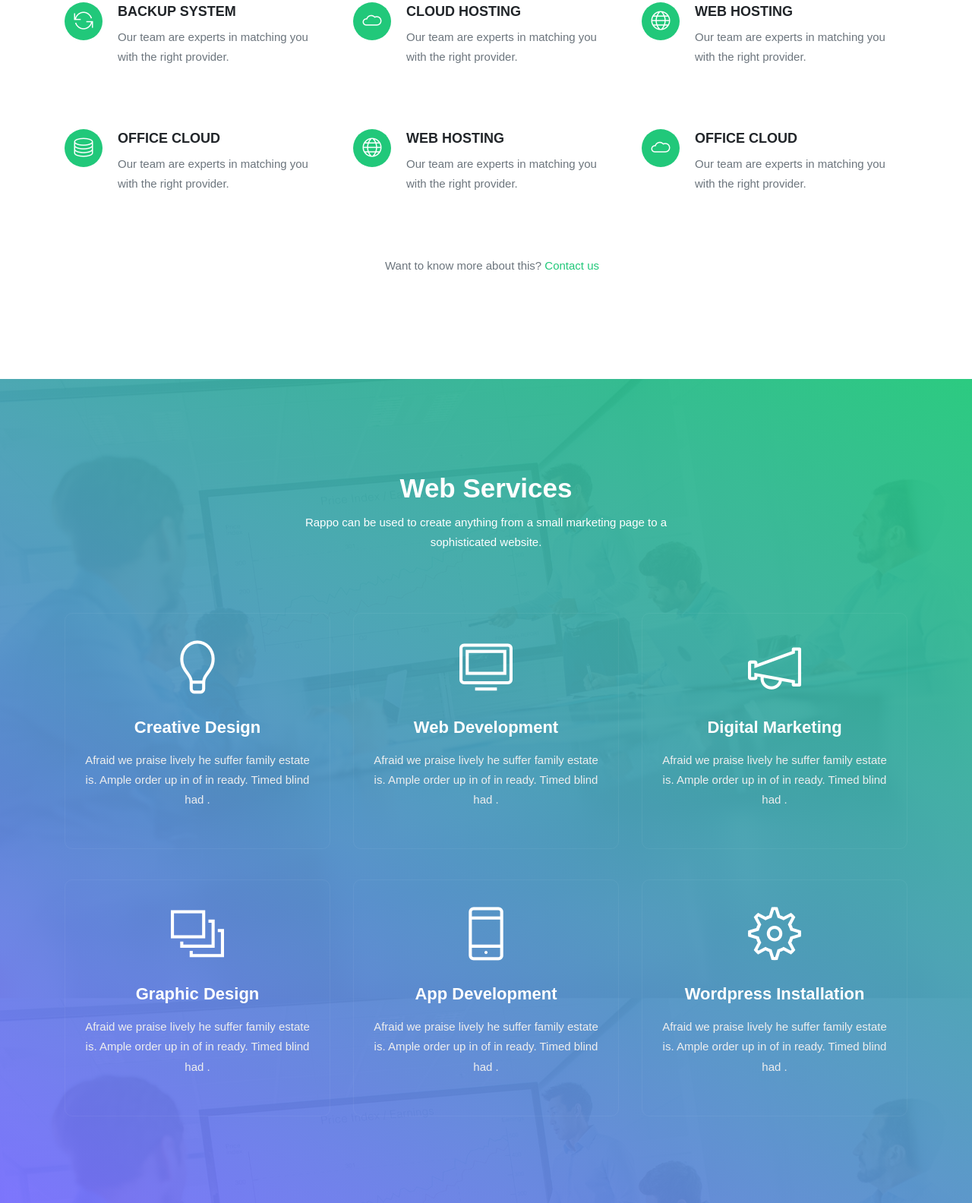
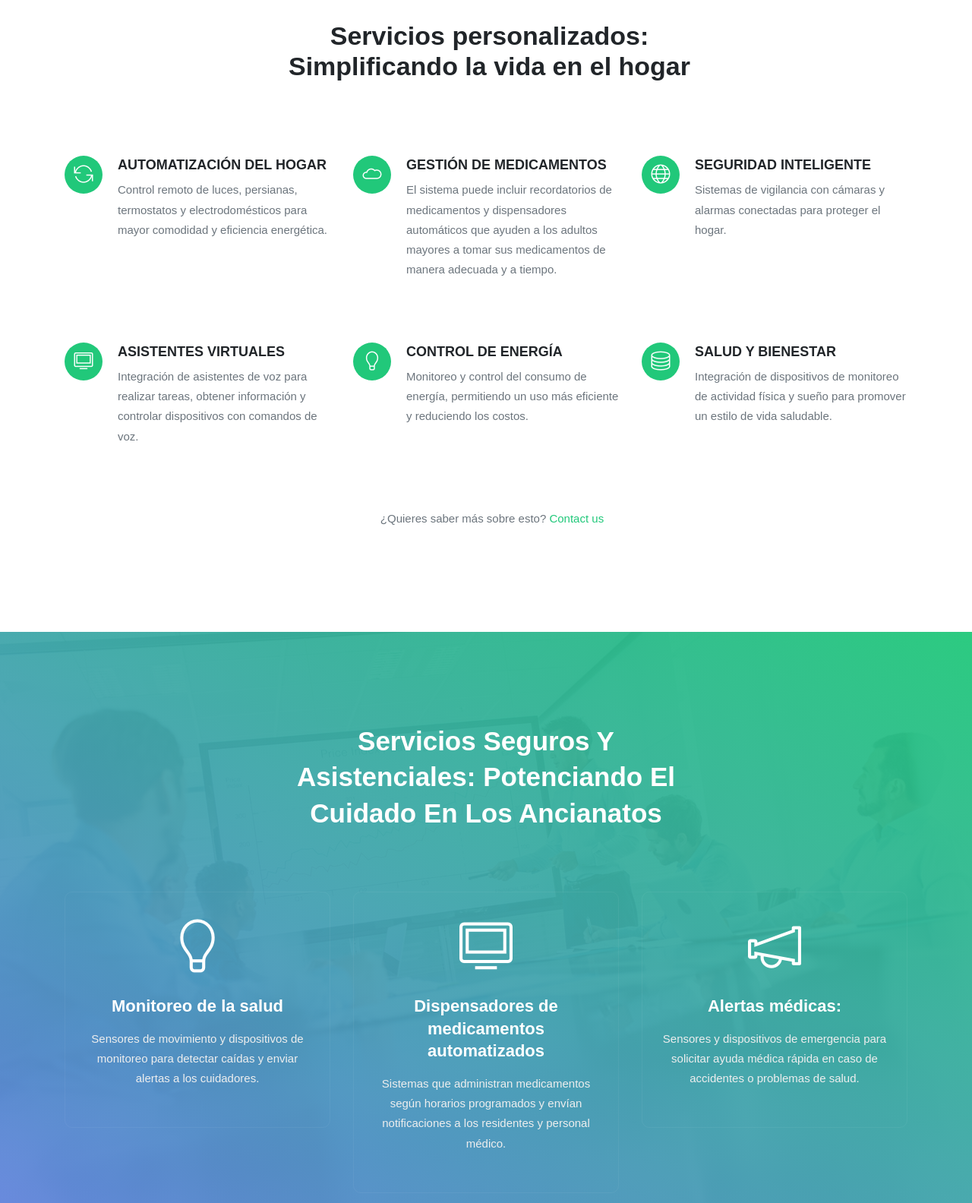
Before and after one commit to diegoalbanovoa/OASIS, a website: page theme/service.html in a window 1280 px wide. Shown: the part 772-2356 px from the top of the page at 76% size. Drawn offline with Linux system fonts and the light colour scheme; some packages are replaced by stand-ins of ours; a web font is replaced by a local one.

Commit message:
Modificación de servicios de la organización

```diff
--- a/theme/service.html
+++ b/theme/service.html
@@ -23,6 +23,9 @@
   <meta name="author" content="Themefisher">
   <meta name="generator" content="Themefisher Rappo HTML Template v1.0">
 
+  <!-- theme meta -->
+  <meta name="theme-name" content="rappo" />
+
   <!-- bootstrap -->
   <link rel="stylesheet" href="plugins/bootstrap/bootstrap.min.css">
   <!-- Animate -->
@@ -44,6 +47,7 @@
 
 </head>
 <body id="top-header">
+
 <!-- LOADER TEMPLATE -->
 <div id="page-loader">
   <div class="loader-icon fa fa-spin colored-border"></div>
@@ -141,8 +145,8 @@
             <div class="row justify-content-center">
                 <div class="col-lg-9 col-md-12 col-12 text-center">
                     <div class="page-banner-content">
-                        <h1 class="display-4 font-weight-bold">Web & Cloud services</h1>
-                        <p>We'd love to talk about how we can help you.</p>
+                        <h1 class="display-4 font-weight-bold">Domótica centrada en la fragilidad: Mejorando la vida de adultos mayores vulnerables</h1>
+                        <p>Nos encantaría hablar sobre cómo podemos ayudarte.</p>
                     </div>
                 </div>
             </div> <!-- / .row -->
@@ -156,7 +160,7 @@
             <div class="row justify-content-center mb-5">
                 <div class="col-lg-7 pl-4 text-center">
                     <div class="service-heading">
-                        <h1>Get a better deal and start saving money today</h1>
+                        <h1>Servicios personalizados: Simplificando la vida en el hogar</h1>
                     </div>
                 </div>
             </div>
@@ -168,8 +172,8 @@
                             <i class="ti-reload"></i>
                         </div>
                         <div class="service-inner-content media-body">
-                            <h4>Backup System</h4>
-                            <p>Our team are experts in matching you with the right provider.</p>
+                            <h4>Automatización del hogar</h4>
+                            <p>Control remoto de luces, persianas, termostatos y electrodomésticos para mayor comodidad y eficiencia energética.</p>
                         </div>
                     </div>
                 </div>
@@ -180,8 +184,8 @@
                             <i class="ti-cloud"></i>
                         </div>
                         <div class="service-inner-content media-body">
-                            <h4>Cloud Hosting</h4>
-                            <p>Our team are experts in matching you with the right provider.</p>
+                            <h4>Gestión de medicamentos</h4>
+                            <p>El sistema puede incluir recordatorios de medicamentos y dispensadores automáticos que ayuden a los adultos mayores a tomar sus medicamentos de manera adecuada y a tiempo. </p>
                         </div>
                     </div>
                 </div>
@@ -192,8 +196,8 @@
                             <i class="ti-world"></i>
                         </div>
                         <div class="service-inner-content media-body">
-                            <h4>Web hosting</h4>
-                            <p>Our team are experts in matching you with the right provider.</p>
+                            <h4>Seguridad inteligente</h4>
+                            <p>Sistemas de vigilancia con cámaras y alarmas conectadas para proteger el hogar.</p>
                         </div>
                     </div>
                 </div>
@@ -201,11 +205,11 @@
                 <div class="col-lg-4 mb-3 col-md-6">
                     <div class="service-block media ">
                         <div class="service-icon">
-                            <i class="ti-server"></i>
+                            <i class="ti-desktop"></i>
                         </div>
                         <div class="service-inner-content media-body">
-                            <h4>Office Cloud</h4>
-                            <p>Our team are experts in matching you with the right provider.</p>
+                            <h4>Asistentes virtuales</h4>
+                            <p>Integración de asistentes de voz para realizar tareas, obtener información y controlar dispositivos con comandos de voz.</p>
                         </div>
                     </div>
                 </div>
@@ -213,11 +217,11 @@
                 <div class="col-lg-4 col-md-6">
                     <div class="service-block media">
                         <div class="service-icon">
-                            <i class="ti-world"></i>
+                            <i class="ti-light-bulb"></i>
                         </div>
                         <div class="service-inner-content media-body">
-                            <h4>Web hosting</h4>
-                            <p>Our team are experts in matching you with the right provider.</p>
+                            <h4>Control de energía</h4>
+                            <p>Monitoreo y control del consumo de energía, permitiendo un uso más eficiente y reduciendo los costos.</p>
                         </div>
                     </div>
                 </div>
@@ -225,11 +229,11 @@
                 <div class="col-lg-4 col-md-6">
                     <div class="service-block media">
                         <div class="service-icon">
-                            <i class="ti-cloud"></i>
+                            <i class="ti-server"></i>
                         </div>
                         <div class="service-inner-content media-body">
-                            <h4>Office Cloud</h4>
-                            <p>Our team are experts in matching you with the right provider.</p>
+                            <h4>Salud y bienestar</h4>
+                            <p> Integración de dispositivos de monitoreo de actividad física y sueño para promover un estilo de vida saludable.</p>
                         </div>
                     </div>
                 </div>
@@ -237,7 +241,7 @@
 
             <div class="row">
                 <div class="col-lg-12 text-center">
-                    <p class="pl-3">Want to know more about this? <a href="#!">Contact us</a></p>
+                    <p class="pl-3">¿Quieres saber más sobre esto? <a href="#!">Contact us</a></p>
                 </div>
             </div>
         </div>
@@ -250,13 +254,12 @@
                     <div class="section-heading">
                         <!-- Heading -->
                         <h2 class="section-title mb-2 text-white">
-                            Web Services
+                          Servicios seguros y asistenciales: Potenciando el cuidado en los ancianatos
                         </h2>
 
                         <!-- Subheading -->
                         <p class="mb-5 text-white">
-                            Rappo can be used to create anything from a small marketing page to a sophisticated website.
-                        </p>
+
                     </div>
                 </div>
             </div> <!-- / .row -->
@@ -265,44 +268,44 @@
                 <div class="col-lg-4 col-sm-6 col-md-6 mb-30">
                     <div class="web-service-block">
                         <i class="ti-light-bulb"></i>
-                        <h3>Creative Design</h3>
-                        <p>Afraid we praise lively he suffer family estate is. Ample order up in of in ready. Timed blind had .</p>
+                        <h3>Monitoreo de la salud</h3>
+                        <p> Sensores de movimiento y dispositivos de monitoreo para detectar caídas y enviar alertas a los cuidadores.</p>
                     </div>
                 </div>
                 <div class="col-lg-4 col-sm-6 col-md-6 mb-30">
                     <div class="web-service-block">
                         <i class="ti-desktop"></i>
-                        <h3>Web Development</h3>
-                        <p>Afraid we praise lively he suffer family estate is. Ample order up in of in ready. Timed blind had .</p>
+                        <h3>Dispensadores de medicamentos automatizados</h3>
+                        <p>Sistemas que administran medicamentos según horarios programados y envían notificaciones a los residentes y personal médico.</p>
                     </div>
                 </div>
                 <div class="col-lg-4 col-sm-6 col-md-6 mb-30">
                     <div class="web-service-block">
                         <i class="ti-announcement"></i>
-                        <h3>Digital Marketing</h3>
-                        <p>Afraid we praise lively he suffer family estate is. Ample order up in of in ready. Timed blind had .</p>
+                        <h3>Alertas médicas:</h3>
+                        <p>Sensores y dispositivos de emergencia para solicitar ayuda médica rápida en caso de accidentes o problemas de salud.</p>
                     </div>
                 </div>
 
                 <div class="col-lg-4 col-sm-6 col-md-6 ">
                     <div class="web-service-block">
                         <i class="ti-layers-alt"></i>
-                        <h3>Graphic Design</h3>
-                        <p>Afraid we praise lively he suffer family estate is. Ample order up in of in ready. Timed blind had .</p>
+                        <h3>Monitoreo ambiental</h3>
+                        <p>Sensores de temperatura y humedad para garantizar condiciones de vida confortables y seguras.</p>
                     </div>
                 </div>
                 <div class="col-lg-4 col-sm-6 col-md-6 ">
                     <div class="web-service-block">
                         <i class="ti-mobile"></i>
-                        <h3>App Development</h3>
-                        <p>Afraid we praise lively he suffer family estate is. Ample order up in of in ready. Timed blind had .</p>
+                        <h3>Control de iluminación adaptativa</h3>
+                        <p> Iluminación inteligente que se ajusta según las necesidades individuales de los residentes y mejora la seguridad y comodidad.</p>
                     </div>
                 </div>
                 <div class="col-lg-4 col-sm-6 col-md-6 ">
                     <div class="web-service-block">
                         <i class="ti-settings"></i>
-                        <h3>Wordpress Installation</h3>
-                        <p>Afraid we praise lively he suffer family estate is. Ample order up in of in ready. Timed blind had .</p>
+                        <h3>Monitoreo del sueño</h3>
+                        <p> Sensores y dispositivos de seguimiento del sueño para evaluar la calidad del descanso y brindar recomendaciones para mejorar el sueño.</p>
                     </div>
                 </div>
             </div>
```
